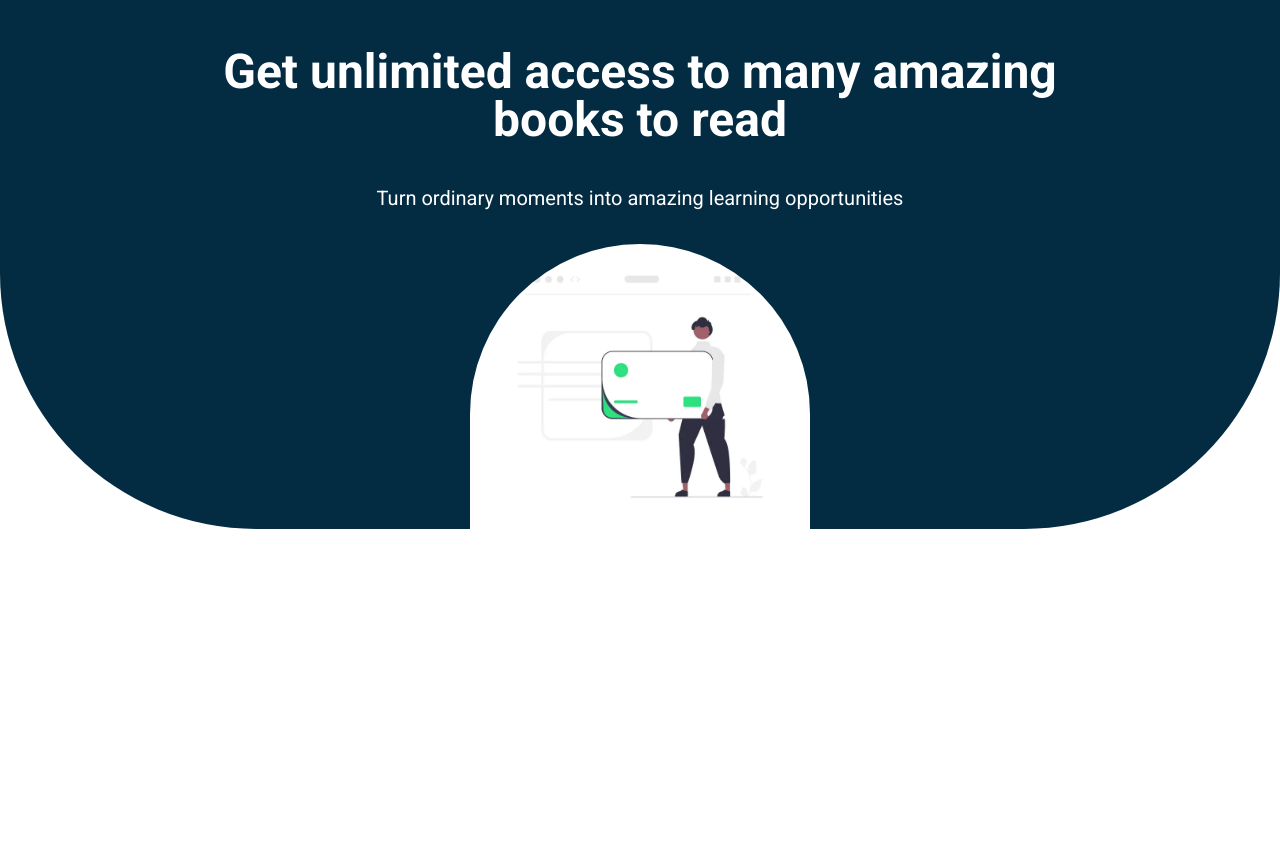
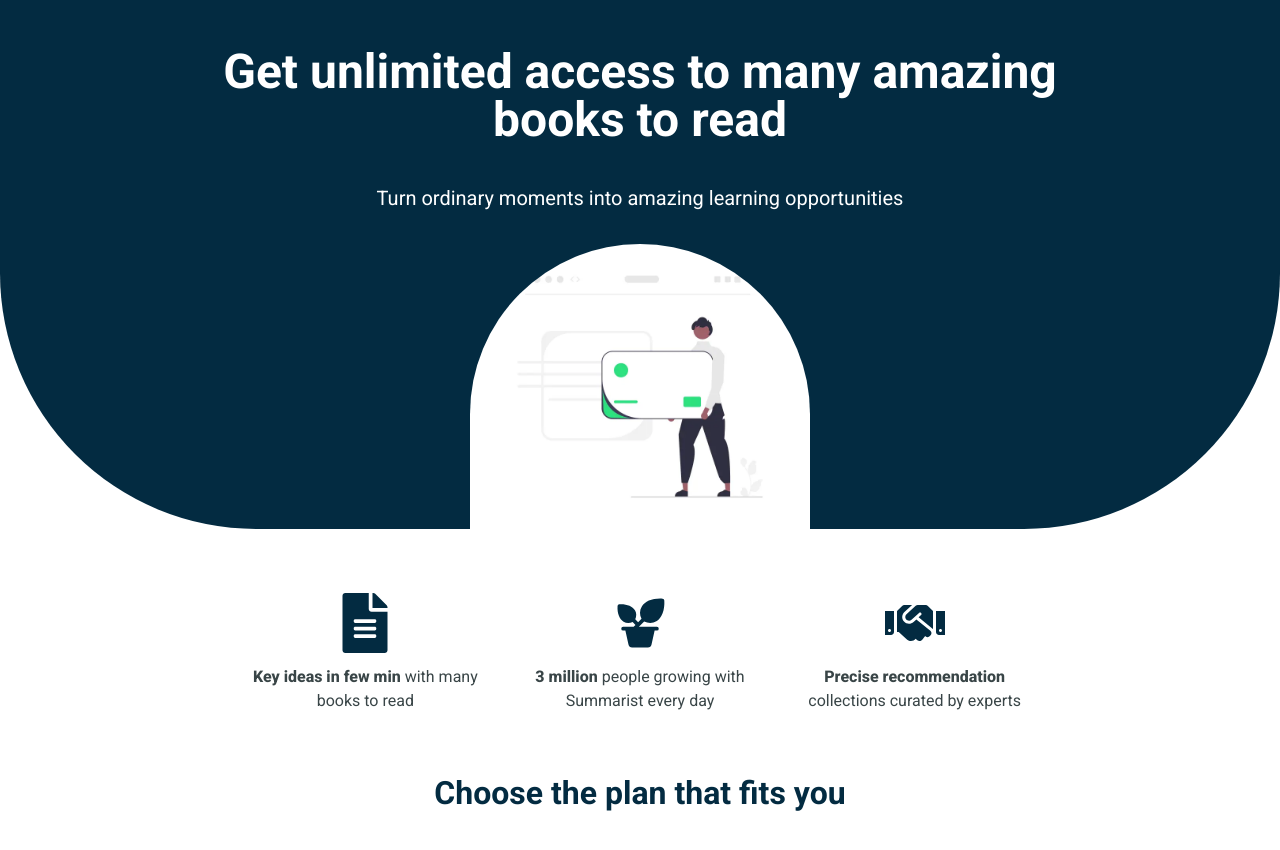
Before and after one commit to Noah-code1210/Summarist-Project, a Next.js app: page /choose-plan in a window 1280 px wide. Shown: the top 850 px of the page. Before the commit the page ends 800 px from the top, so only its background shows below. Built offline with nearby package versions, Linux system fonts and the light colour scheme.

Commit message:
Pricing Middle Finished

```diff
--- a/src/app/choose-plan/page.jsx
+++ b/src/app/choose-plan/page.jsx
@@ -1,31 +1,68 @@
-import React from 'react'
-import PricingImage from "../../../assets/pricing-top.webp"
-import Image from 'next/image'
+import React from "react";
+import PricingImage from "../../../assets/pricing-top.webp";
+import Image from "next/image";
+import { FaFileAlt } from "react-icons/fa";
+import { PiPottedPlantFill } from "react-icons/pi";
+import { FaHandshake } from "react-icons/fa";
 
 function choosePlan() {
   return (
     <>
-    <div className='w-full'>
+      <div className="w-full">
         <div className='relative text-center w-full pt-12 mb-6 before:content-[""] before:absolute before:top-0 before:left-0 before:z-[-1] before:w-full before:h-full before:bg-[#032b41] before:rounded-b-[16rem]'>
-          <div className='max-w-[1000px] mx-auto text-white px-6'>
-            <div className='text-5xl font-bold mb-10'>
+          <div className="max-w-[1000px] mx-auto text-white px-6">
+            <div className="text-5xl font-bold mb-10">
               Get unlimited access to many amazing books to read
             </div>
-            <div className='text-xl mb-8'>
+            <div className="text-xl mb-8">
               Turn ordinary moments into amazing learning opportunities
             </div>
-            <figure className='flex justify-center max-w-[340px] mx-auto rounded-t-[180px] overflow-hidden'>
+            <figure className="flex justify-center max-w-[340px] mx-auto rounded-t-[180px] overflow-hidden">
               <Image
-              src={PricingImage}
-              width={340}
-              height={285}
-              alt='Pricing Image'/>
+                src={PricingImage}
+                width={340}
+                height={285}
+                alt="Pricing Image"
+              />
             </figure>
           </div>
         </div>
-    </div>
+        <div className="w-full py-10">
+          <div className="w-full max-w-[1070px] mx-auto px-6">
+            <div className="grid grid-cols-3 justify-center text-center gap-6 max-w-[800px] mx-auto mb-14">
+              <div>
+                <figure className="plan__features--wrapper">
+                  <FaFileAlt className="w-[60px] h-[60px]" />
+                </figure>
+                <div className="plan__features--title">
+                  <span className="bold">Key ideas in few min</span> with many books to read
+                </div>
+              </div>
+              <div>
+                <figure className="plan__features--wrapper">
+                  <PiPottedPlantFill className="w-[60px] h-[60px]" />
+                </figure>
+                <div className="plan__features--title">
+                  <span className="bold">3 million</span> people growing with Summarist every day
+                </div>
+              </div>
+              <div>
+                <figure className="plan__features--wrapper">
+                  <FaHandshake className="w-[60px] h-[60px]" />
+                </figure>
+                <div className="plan__features--title">
+                  <span className="bold">Precise recommendation</span> collections curated by experts
+                </div>
+              </div>
+            </div>
+            <div className="text-[32px] text-[#032b41] text-center mb-8 font-bold">
+              Choose the plan that fits you
+            </div>
+          </div>
+        </div>
+      </div>
     </>
-  )
+  );
 }
 
-export default choosePlan
+export default choosePlan;
--- a/src/app/globals.css
+++ b/src/app/globals.css
@@ -107,6 +107,15 @@
    .settings__sub-title {
     @apply text-lg font-bold text-[#032b41]
    }
+   .plan__features--wrapper {
+    @apply flex justify-center text-[#032b41] mb-3
+   }
+   .plan__features--title {
+    @apply text-[#394547] text-base/6
+   }
+   .bold {
+    @apply font-extrabold
+   }
 }
 
 :root {
```
